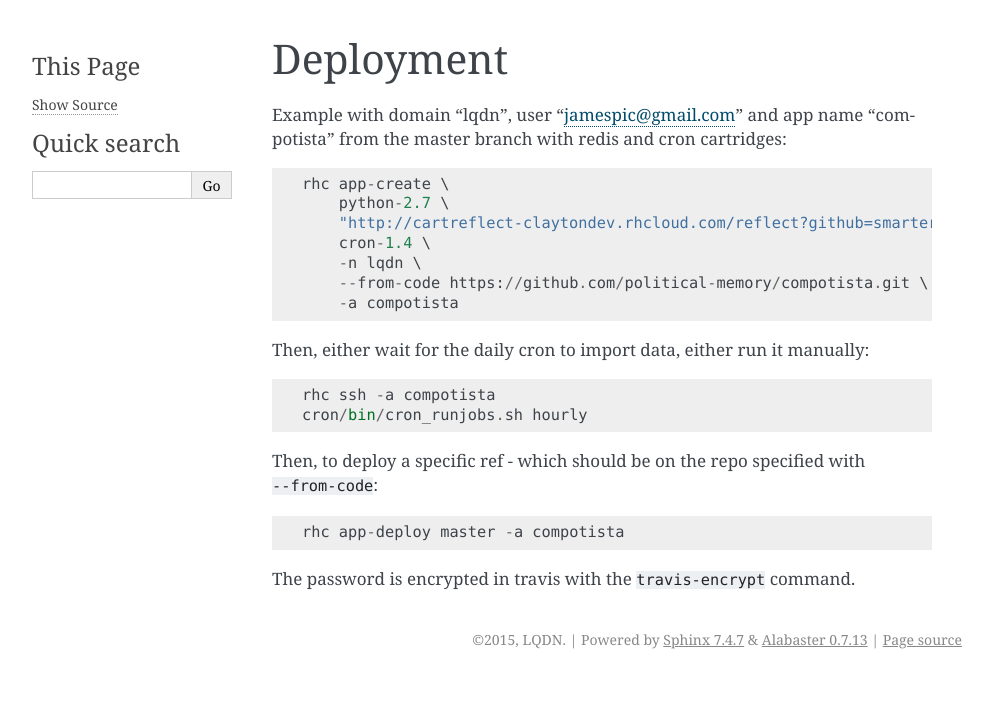
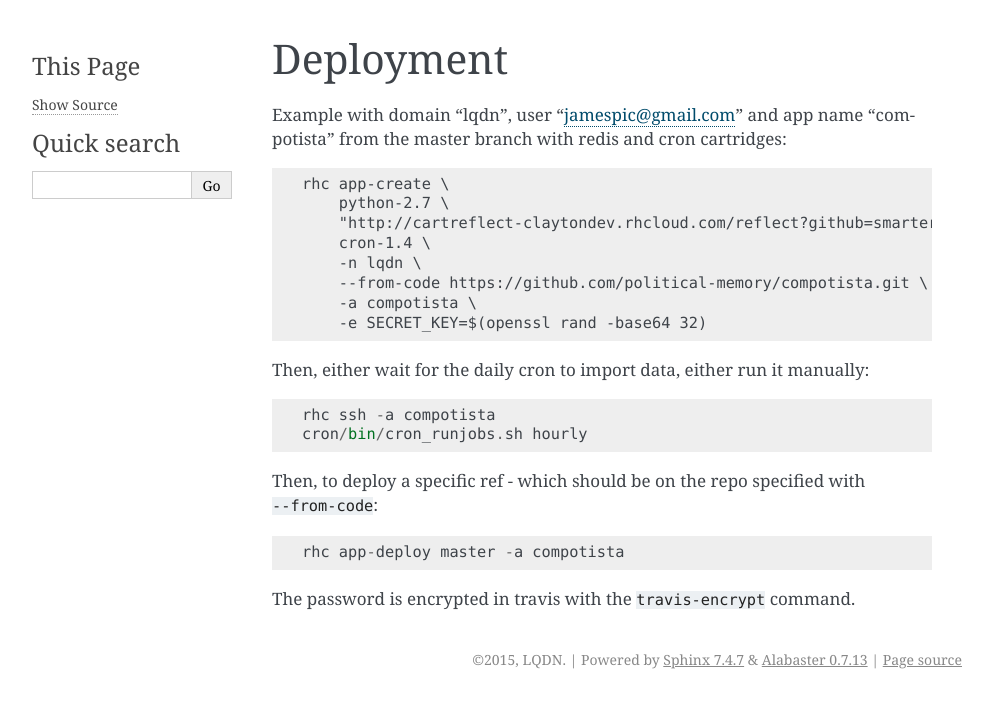
Before and after one commit to political-memory/compotista, a Sphinx documentation site: the page built from docs/openshift.rst, in a window 1280 px wide. Shown: the top 708 px of the page, without its empty margins (148-1141 px from the left). Built offline with Sphinx 7.4.7, drawn with Linux system fonts in a browser that asks for light colours.

Commit message:
Document SECRET_KEY environment variable in openshift

```diff
--- a/docs/openshift.rst
+++ b/docs/openshift.rst
@@ -10,7 +10,8 @@ from the master branch with redis and cron cartridges::
         cron-1.4 \
         -n lqdn \
         --from-code https://github.com/political-memory/compotista.git \
-        -a compotista
+        -a compotista \
+        -e SECRET_KEY=$(openssl rand -base64 32)
 
 Then, either wait for the daily cron to import data, either run it manually::
 
```
